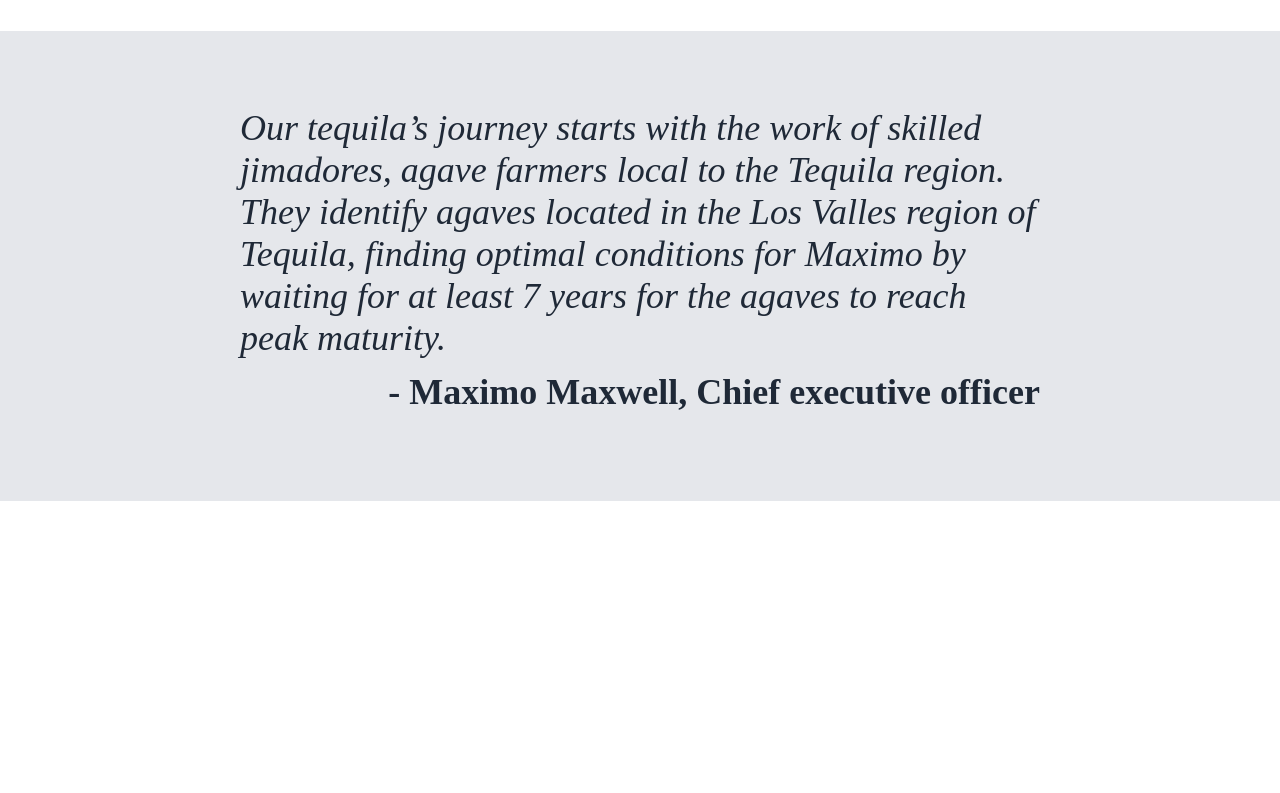
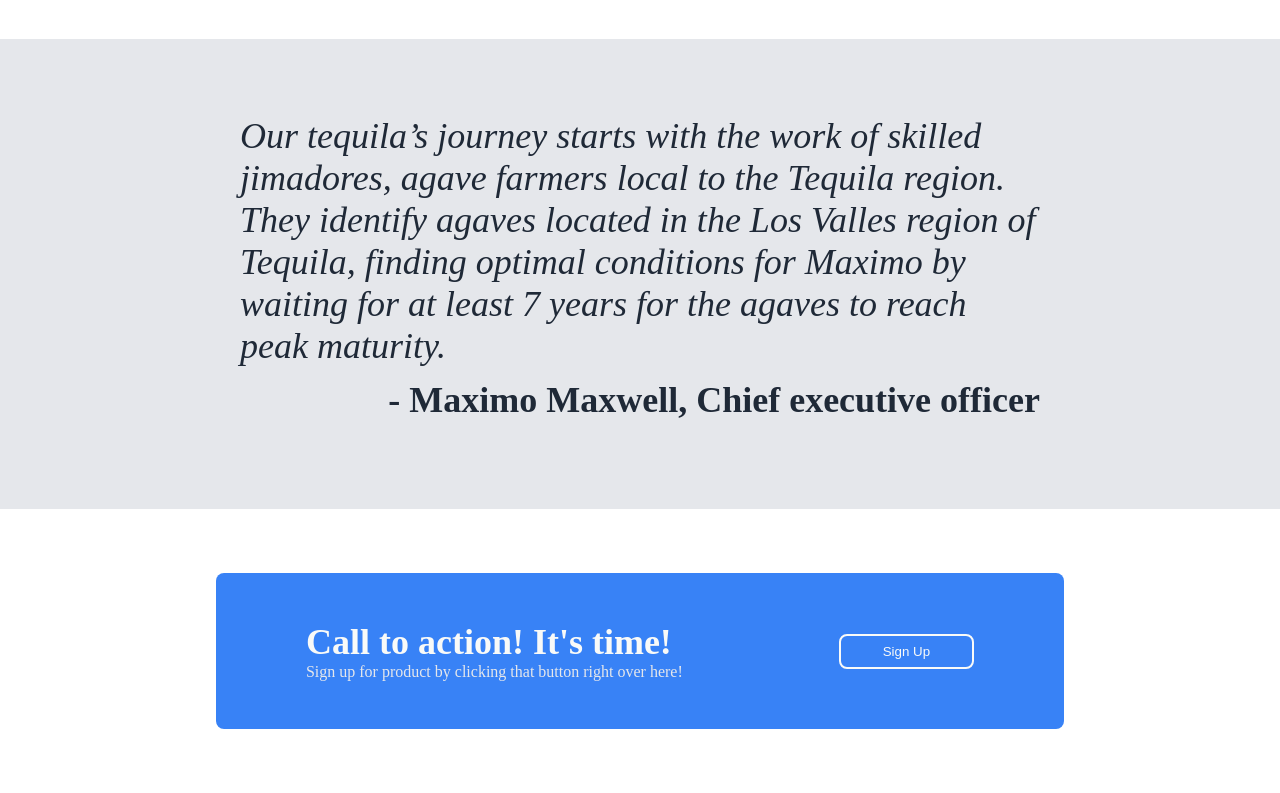
Before and after one commit to maximkwski/project-landing-page, a plain HTML site: page index.html in a window 1280 px wide. Shown: the part 904-1697 px from the top of the page. Before the commit the page ends 1405 px from the top, so only its background shows below. Drawn offline with Linux system fonts and the light colour scheme.

Commit message:
fourth section adjusted sizes

```diff
--- a/index.html
+++ b/index.html
@@ -59,6 +59,15 @@
             <div id="author">- Maximo Maxwell, Chief executive officer</div>
         </div>
     </div>
+    <div class="fourth-container">
+        <div class="call-box">
+        <div class="call-box-info">
+            <h3>Call to action! It's time!</h3>
+            <p>Sign up for product by clicking that button right over here!</p>
+        </div>
+            <button>Sign Up</button>
+        </div>
+    </div>
 
 </body>
 </html>
--- a/styles.css
+++ b/styles.css
@@ -16,15 +16,21 @@
 .logo {
     display: flex;
     align-items: center;
+    gap: 8px;
+    padding: 12px;
 }
 
 .logo img {
-    width: 100px;
+    width: 80px;
+    border: 2px solid #F9FAF8;
+    border-radius: 50%;
+
 }
 
 .brand-name {
-    font-size: 24px;
+    font-size: 32px;
     color: #F9FAF8;
+
 }
 
 .header ul {
@@ -140,3 +146,41 @@
     text-align: end;
     font-weight: 600;
 }
+
+/*-------------- call to action container -----------------*/
+
+.fourth-container {
+    display: flex;
+    justify-content: center;
+    align-items: center;
+}
+
+.call-box {
+    display: flex;
+    justify-content: space-around;
+    align-items: center;
+    margin: 64px 0;
+    padding: 48px 24px;
+    width: 800px;
+    gap: 24px;
+    background-color: #3882F6;
+    border-radius: 8px;
+
+}
+
+.call-box-info h3{
+    font-size: 36px;
+    color: #F9FAF8;
+}
+
+.call-box-info p {
+    color: #E5E7EB;
+}
+
+.call-box button {
+    background-color:  #3882F6;
+    border: 2px solid #F9FAF8;
+    color: #F9FAF8;
+    padding: 8px 42px;
+    border-radius: 8px;
+}
```
